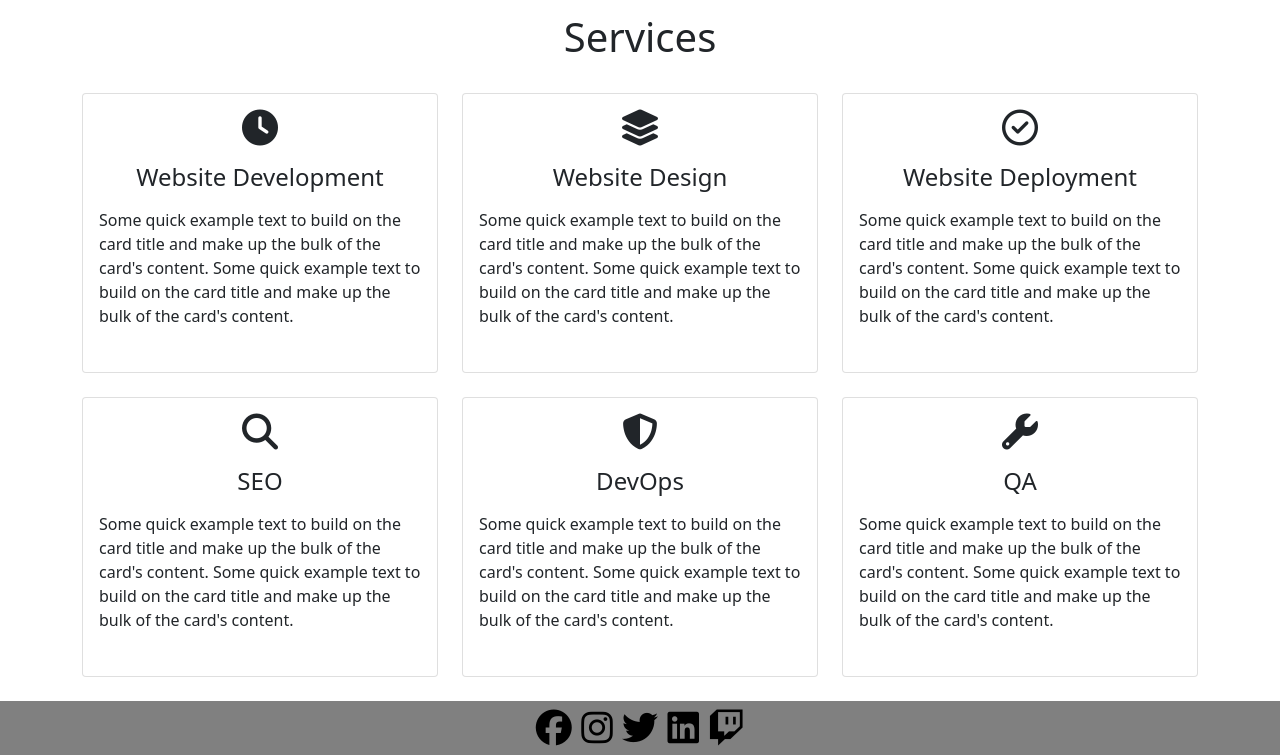
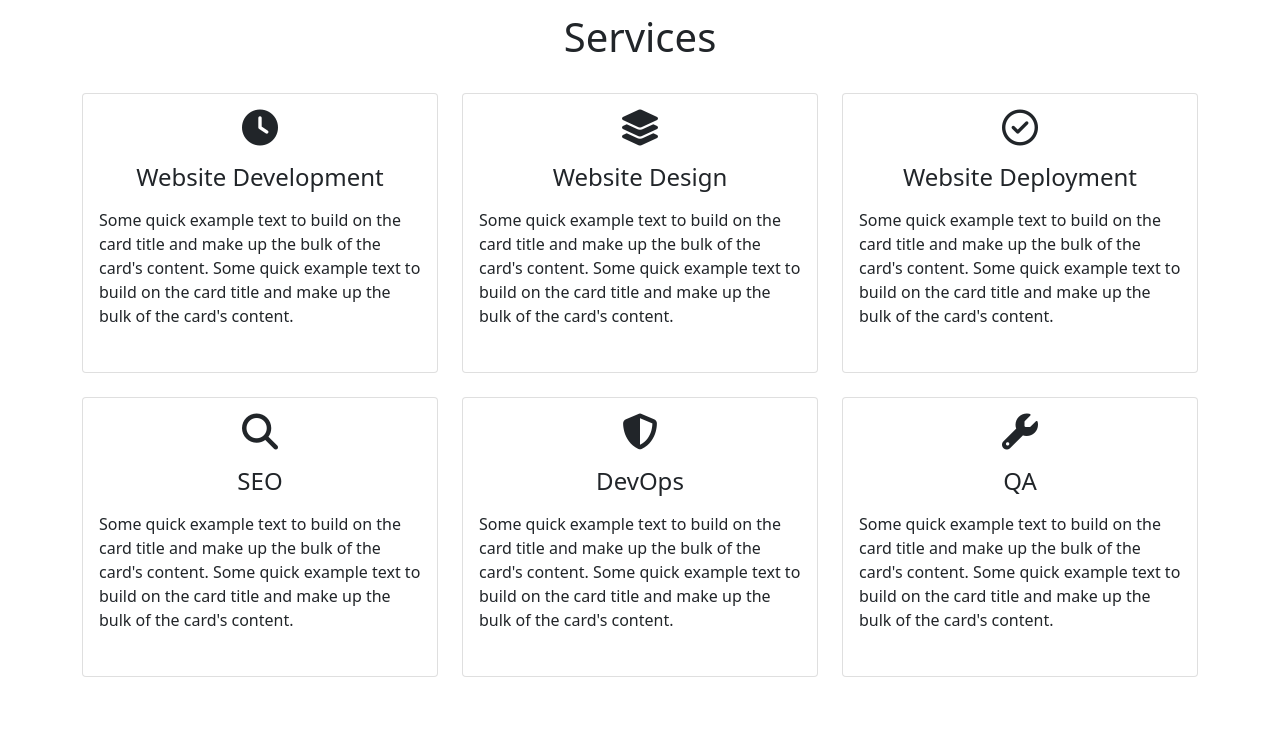
Before and after one commit to Almlett/almlett.github.io, a plain HTML site: page index.html in a window 1280 px wide. Shown: the part 1307-2062 px from the top of the page. After the commit the page ends 1984 px from the top, so only its background shows below. Drawn offline with nearby package versions, Linux system fonts and the light colour scheme.

Commit message:
Update index.html

```diff
--- a/index.html
+++ b/index.html
@@ -291,20 +291,7 @@
             </div>
         </div>
     </section>
-    -->
-    <!-- footer section-->
-    <footer id="footer">
-        <div class="container-fluid">
-            <!-- social media icons -->
-            <div class="social-icons mt-4">
-                <a href="https://www.facebook.com/" target="_blank"><i class="fab fa-facebook"></i></a>
-                <a href="https://www.instagram.com/" target="_blank"><i class="fab fa-instagram"></i></a>
-                <a href="https://www.twitter.com/" target="_blank"><i class="fab fa-twitter"></i></a>
-                <a href="https://www.linkedin.com/" target="_blank"><i class="fab fa-linkedin"></i></a>
-                <a href="https://www.twitch.tv/" target="_blank"><i class="fab fa-twitch"></i></a>
-            </div>
-        </div>
-    </footer>
+
 
     <!-- load javascript after loading all html content -->
     <script src="script/script.js"></script>
```
